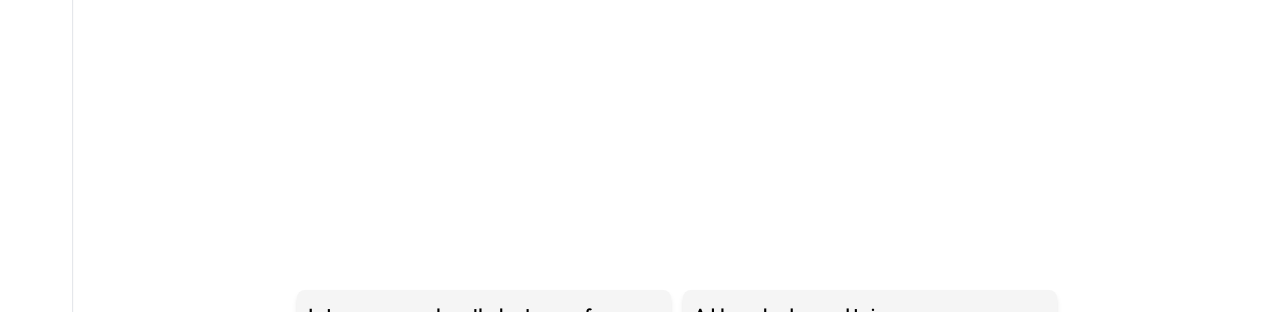
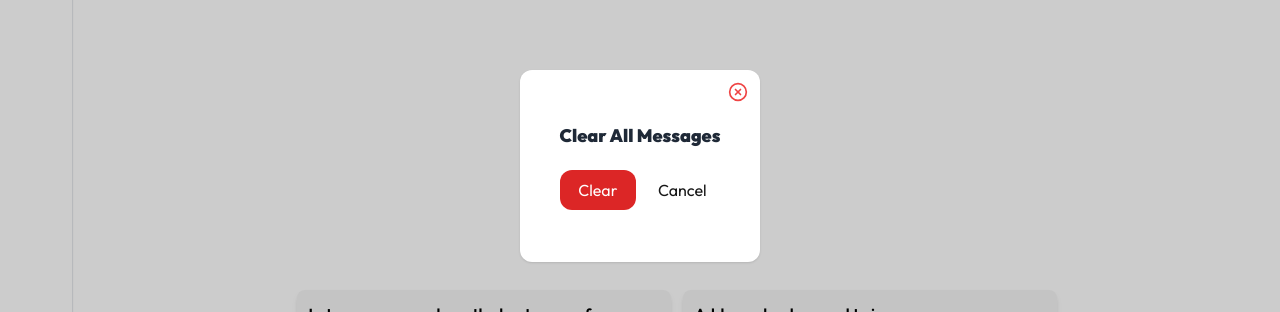
Before and after one commit to photkosee/electivor.ai, a Next.js app: page /chat in a window 1280 px wide. Both pictures are taken after a click on the button "Clear Chat". Shown: the part 234-546 px from the top of the page. Built offline with nearby package versions, Linux system fonts and the light colour scheme; no server answers.

Commit message:
add: confirm modal before clearing the chat

```diff
--- a/app/(auth)/_components/ClearChatButton.tsx
+++ b/app/(auth)/_components/ClearChatButton.tsx
@@ -7,13 +7,20 @@ import { db } from "@/app/firebase";
 import useMessageStore from "@/app/_stores/MessageStore";
 import useSidebarStore from "@/app/_stores/SidebarStore";
 import useUserStore from "@/app/_stores/UserStore";
+import Modal from "@/app/_components/Modal";
+import { useEffect, useRef, useState } from "react";
+import LoadingScreen from "@/app/_components/LoadingScreen";
 
 const ClearChatButton = () => {
   const { sidebarExpand } = useSidebarStore();
   const { setMessages } = useMessageStore();
+  const [open, setOpen] = useState(false);
+  const [loading, setLoading] = useState(false);
+  const buttonSubmitRef = useRef<HTMLButtonElement>(null);
   const { email } = useUserStore();
 
   const clearChat = async () => {
+    setLoading(true);
     const userRef = doc(db, "users", email);
 
     try {
@@ -21,16 +28,32 @@ const ClearChatButton = () => {
         messages: [],
       });
       setMessages([]);
+      setTimeout(() => {
+        setLoading(false);
+        setOpen(false);
+      }, 500);
     } catch (error) {
-      console.error("Error clearing chat: ", error);
+      setTimeout(() => {
+        setLoading(false);
+        setOpen(false);
+      }, 500);
     }
   };
 
+  useEffect(() => {
+    if (open && buttonSubmitRef.current) {
+      setTimeout(() => {
+        buttonSubmitRef.current?.focus();
+      }, 50);
+    }
+  }, [open]);
+
   return (
+    <>
       <button
         className="relative flex items-center py-2 px-3 my-1 font-medium rounded-md
         transition-colors group hover:bg-red-50 text-red-500"
-      onClick={clearChat}
+        onClick={() => setOpen(true)}
       >
         <div className="flex-shrink-0">
           <MessageSquareX />
@@ -57,6 +80,46 @@ const ClearChatButton = () => {
           </div>
         )}
       </button>
+
+      <Modal open={open} onClose={() => setOpen(false)}>
+        {loading ? (
+          <div className="p-10">
+            <LoadingScreen />
+          </div>
+        ) : (
+          <form
+            className="select-none flex flex-col gap-y-5 py-6"
+            onSubmit={clearChat}
+          >
+            <div className="mx-auto text-center">
+              <h3 className="text-lg font-black text-gray-800">
+                Clear All Messages
+              </h3>
+            </div>
+
+            <div className="flex gap-x-2">
+              <button
+                className="w-full hover:bg-red-500 transition-all px-3 py-2 rounded-xl
+                bg-red-600 text-white"
+                type="submit"
+                autoFocus
+                ref={buttonSubmitRef}
+              >
+                Clear
+              </button>
+
+              <button
+                className="w-full hover:bg-neutral-100 transition-all px-3 py-2 rounded-xl"
+                onClick={() => setOpen(false)}
+                type="button"
+              >
+                Cancel
+              </button>
+            </div>
+          </form>
+        )}
+      </Modal>
+    </>
   );
 };
 
```
Lines whose indentation alone changed are shown as unchanged.
